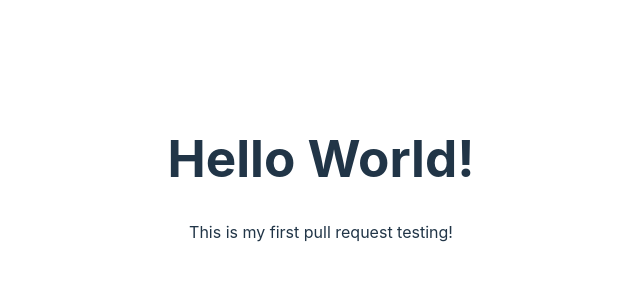
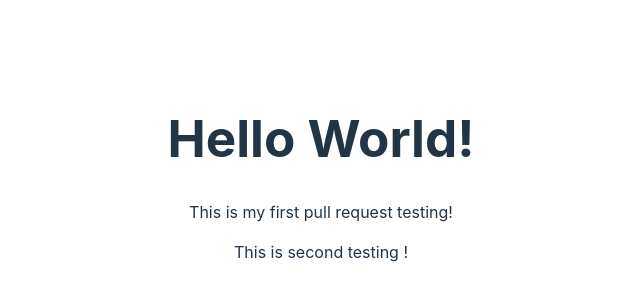
Before and after one commit to Akmal1796/TestProject, a React (Vite) app: page / in a window 1280 px wide. Shown: the part 222-522 px from the top of the page, without its empty margins (319-959 px from the left). Built offline with nearby package versions, Linux system fonts and the light colour scheme.

Commit message:
Testing 2

```diff
--- a/src/App.jsx
+++ b/src/App.jsx
@@ -10,6 +10,7 @@ function App() {
     <>
         <h1>Hello World!</h1>
         <p>This is my first pull request testing!</p>
+        <p>This is second testing !</p>
     </>
   )
 }
```
